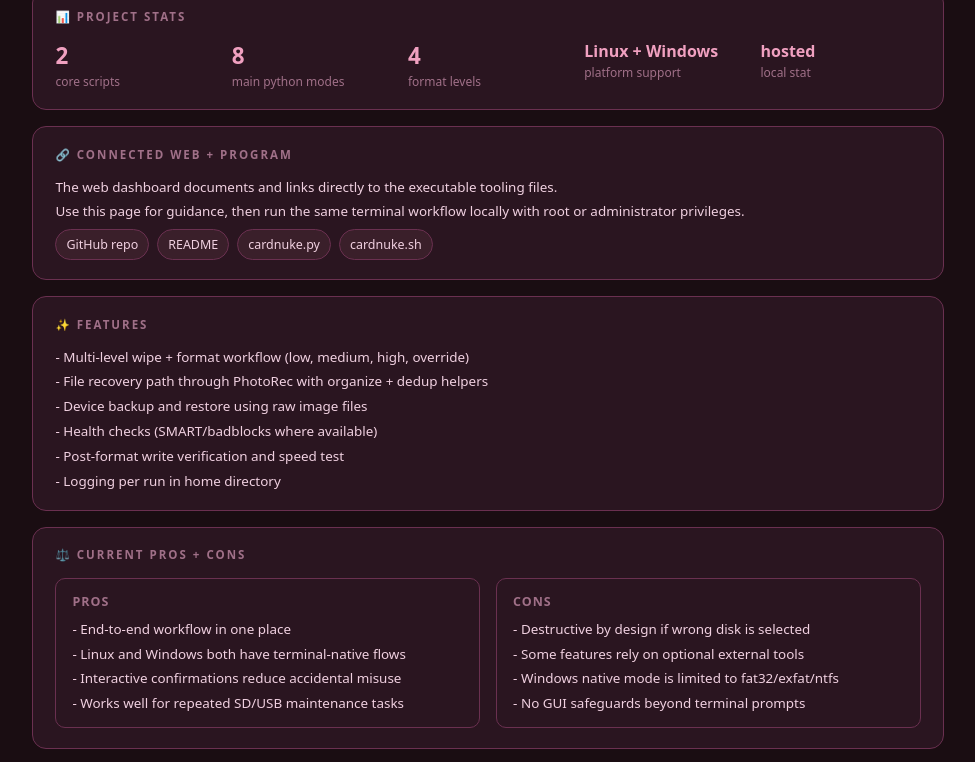
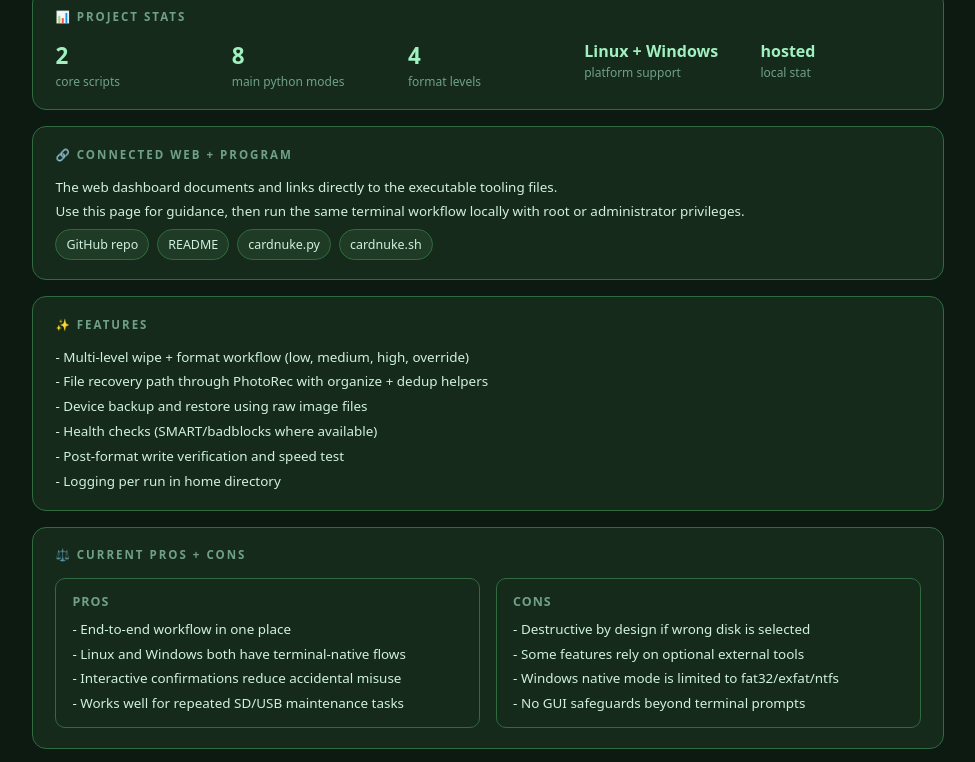
Before and after one commit to Ivoryy06/cardnuke, a plain HTML site: page index.html in a window 1280 px wide. Shown: the part 94-856 px from the top of the page, without its empty margins (182-1157 px from the left). Drawn offline with Linux system fonts and the dark colour scheme.

Commit message:
UI: Update color scheme to Emerald theme

```diff
--- a/index.html
+++ b/index.html
@@ -8,29 +8,29 @@
     *, *::before, *::after { box-sizing: border-box; margin: 0; padding: 0; }
 
     :root {
-      --bg:      #fff5f8;
-      --surface: #fdf0f5;
-      --border:  #f0c4d8;
-      --accent:  #c084a0;
-      --muted:   #d4a0b8;
-      --text:    #7a3050;
+      --bg:      #f5fff8;
+      --surface: #f0fdf5;
+      --border:  #c4f0d8;
+      --accent:  #34a853;
+      --muted:   #70a088;
+      --text:    #0d3a20;
       --ok:      #6dbf8a;
       --fail:    #e07070;
       --warn:    #e0b060;
-      --code-bg: #f5e8ef;
+      --code-bg: #e8f5ef;
     }
     @media (prefers-color-scheme: dark) {
       :root {
-        --bg:      #1a0d12;
-        --surface: #2a1520;
-        --border:  #6a3050;
-        --accent:  #f0a0c0;
-        --muted:   #a07088;
-        --text:    #f0d0e0;
+        --bg:      #0d1a12;
+        --surface: #152a1a;
+        --border:  #306a40;
+        --accent:  #a0f0c0;
+        --muted:   #70a088;
+        --text:    #d0f0e0;
         --ok:      #5aaf78;
         --fail:    #d06060;
         --warn:    #c09040;
-        --code-bg: #3a1f2a;
+        --code-bg: #1f3a25;
       }
     }
 
```
